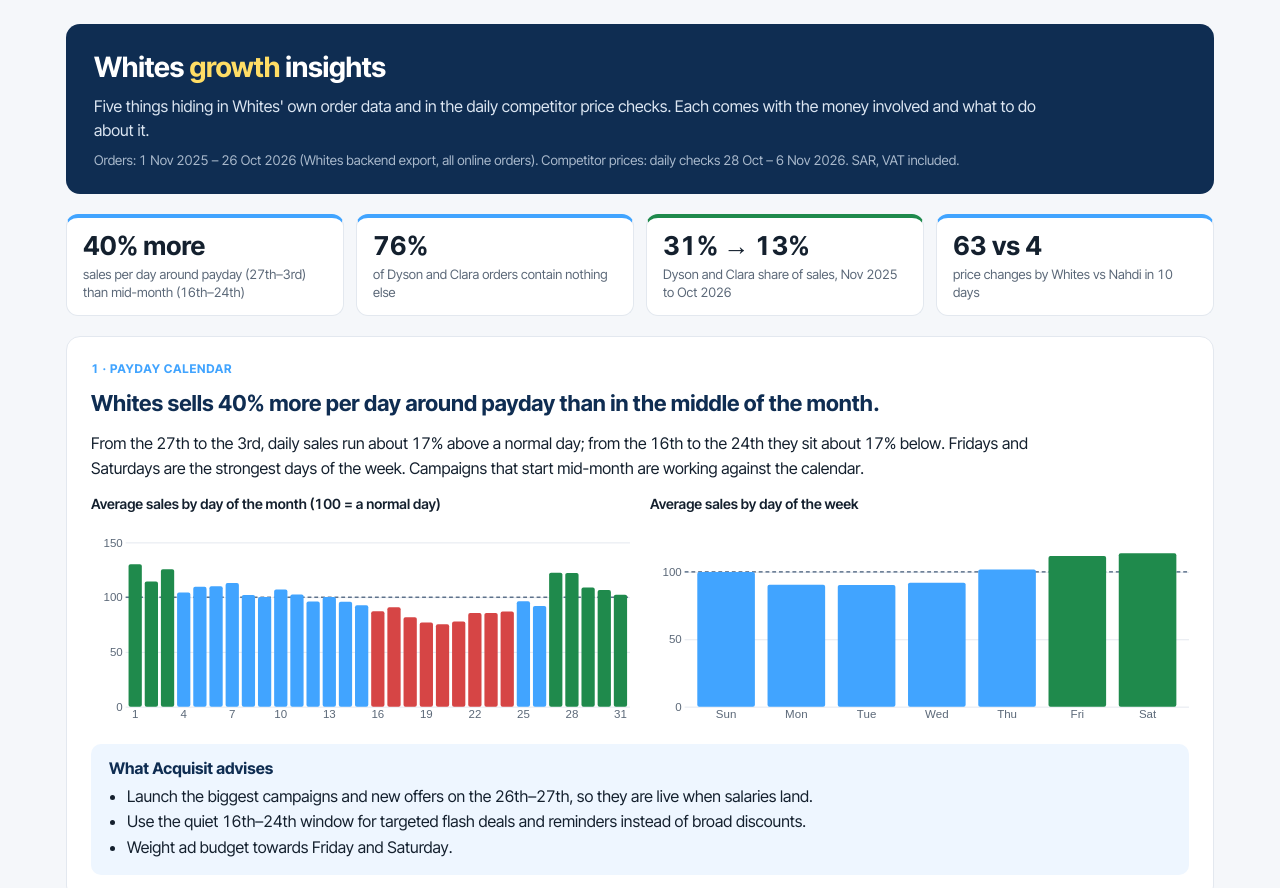
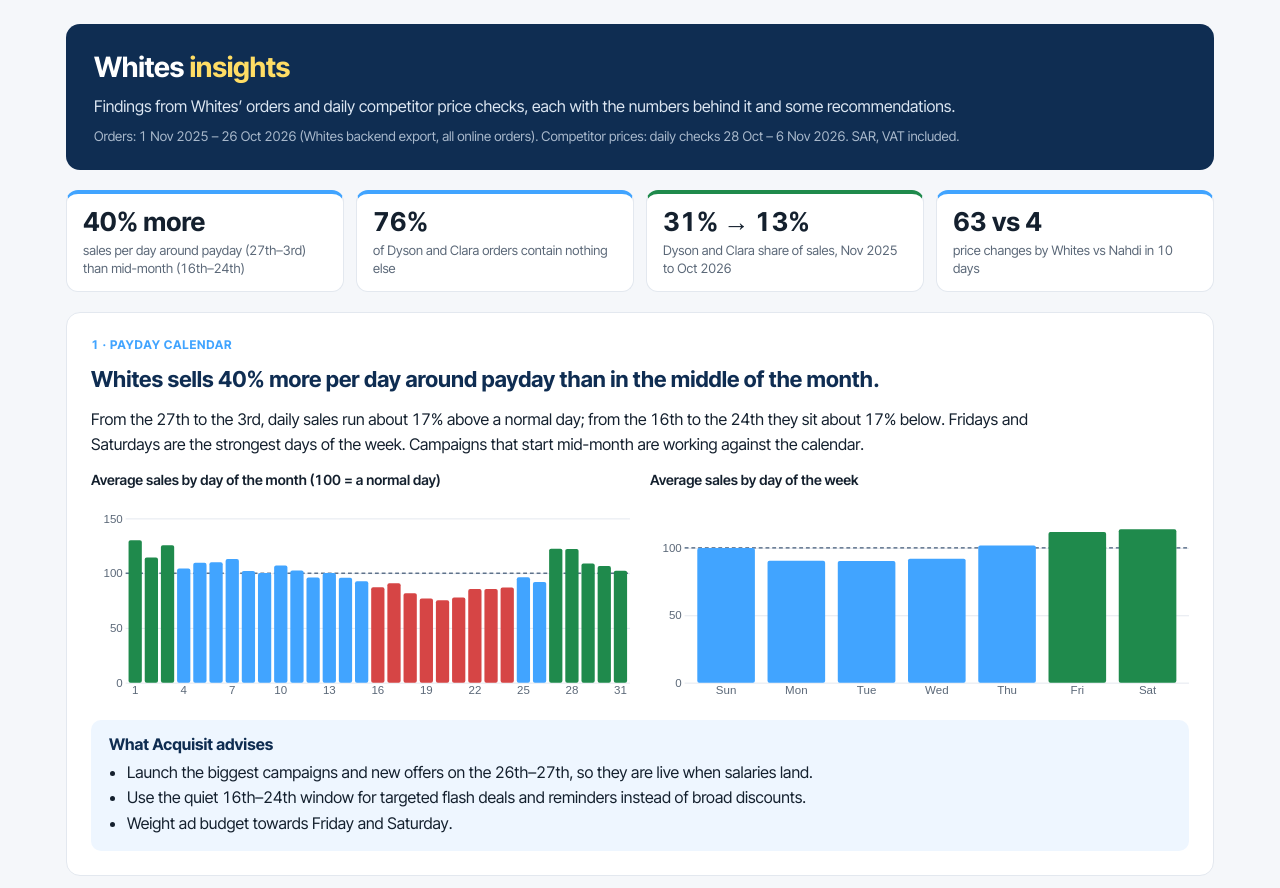
Before and after one commit to whites-reports/whites-competitor-prices, a plain HTML site: page insights.html in a window 1280 px wide. Shown: the top 888 px of the page. Drawn offline with nearby package versions, Linux system fonts and the light colour scheme.

Commit message:
Insights: new title and subtitle
Co-Authored-By: Claude Opus 5.5 <noreply@anthropic.com>
Claude-Session: https://claude.ai/code/session_01NmNNUfMRQWLoYXtUw8MFBC

```diff
--- a/insights.html
+++ b/insights.html
@@ -1,7 +1,7 @@
 <!doctype html>
 <html lang="en"><head><meta charset="utf-8"><meta name="viewport" content="width=device-width,initial-scale=1">
 <meta name="robots" content="noindex, nofollow">
-<title>Whites Growth Insights</title>
+<title>Whites Insights</title>
 <link rel="preconnect" href="https://fonts.googleapis.com"><link href="https://fonts.googleapis.com/css2?family=Inter+Tight:wght@400;500;600;700&display=swap" rel="stylesheet">
 <script src="https://cdnjs.cloudflare.com/ajax/libs/d3/7.9.0/d3.min.js"></script>
 <style>
@@ -29,8 +29,8 @@ table{border-collapse:collapse;width:100%;font-size:13px}th{text-align:left;colo
 .key{display:flex;gap:14px;font-size:12px;color:var(--muted);flex-wrap:wrap}.sw{display:inline-block;width:10px;height:10px;border-radius:2px;margin-right:5px;vertical-align:-1px}
 .foot{font-size:12px;color:var(--muted);line-height:1.5}
 </style></head><body><div class="wrap">
-<header class="head"><h1>Whites <span>growth</span> insights</h1>
-<p>Five things hiding in Whites' own order data and in the daily competitor price checks. Each comes with the money involved and what to do about it.</p>
+<header class="head"><h1>Whites <span>insights</span></h1>
+<p>Findings from Whites’ orders and daily competitor price checks, each with the numbers behind it and some recommendations.</p>
 <small>Orders: 1 Nov 2025 – 26 Oct 2026 (Whites backend export, all online orders). Competitor prices: daily checks 28 Oct – 6 Nov 2026. SAR, VAT included.</small></header>
 <section class="sum" id="sum"></section>
 
```
